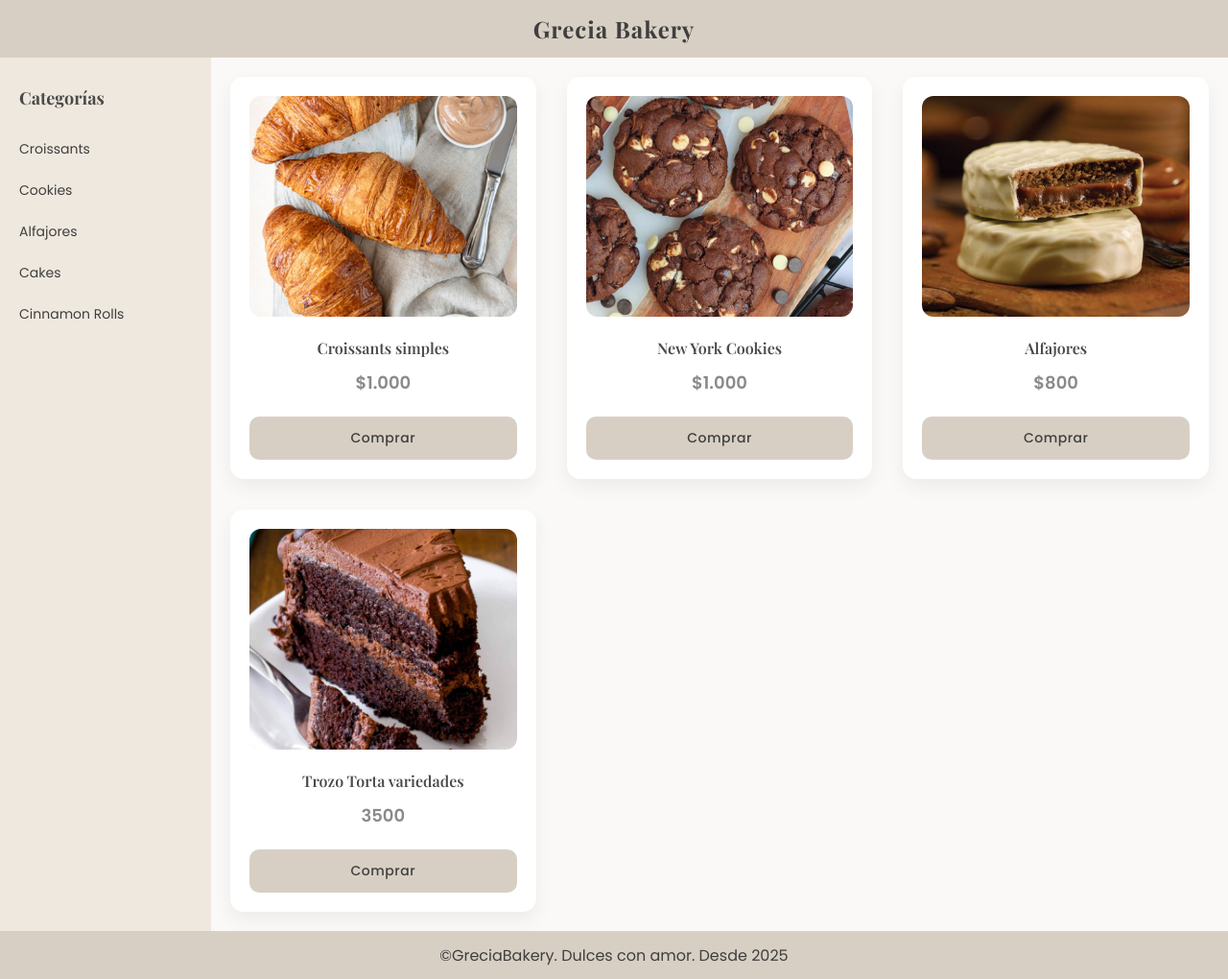
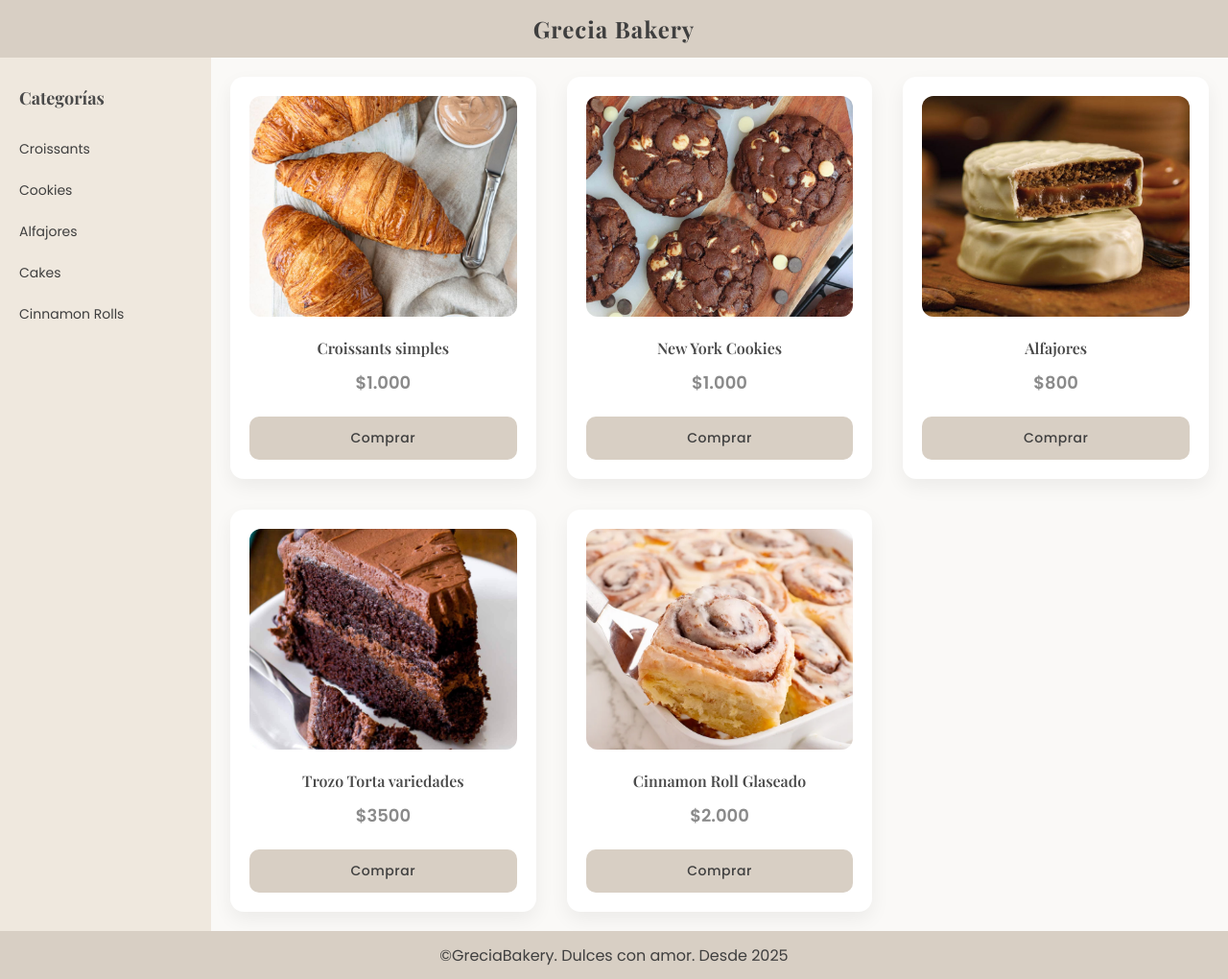
Before and after one commit to Alexandrailp/Grid, a plain HTML site: page index.html in a window 1280 px wide. Shown: the whole page at 96% size. Drawn offline with nearby package versions, Linux system fonts and the light colour scheme.

Commit message:
detalles finales

```diff
--- a/index.html
+++ b/index.html
@@ -1,11 +1,11 @@
 <!DOCTYPE html>
 <html lang="es">
 <head>
-  <meta charset="UTF-8" />
-  <meta name="viewport" content="width=device-width, initial-scale=1.0" />
-  <title>Grecia Bakery</title>
-  <link rel="stylesheet" href="assets/css/style.css">
-  <link rel="preconnect" href="https://fonts.googleapis.com">
+    <meta charset="UTF-8" />
+    <meta name="viewport" content="width=device-width, initial-scale=1.0" />
+    <title>Grecia Bakery</title>
+    <link rel="stylesheet" href="assets/css/style.css">
+    <link rel="preconnect" href="https://fonts.googleapis.com">
     <link rel="preconnect" href="https://fonts.gstatic.com" crossorigin>
     <link href="https://fonts.googleapis.com/css2?family=Playfair+Display:wght@500;600;700&family=Poppins:wght@400;500;600&display=swap" rel="stylesheet">
 </head>
@@ -41,7 +41,13 @@
         <div class="card">
             <img src="assets/img/cake.jpk.jpg" alt="Torta">
             <h4>Trozo Torta variedades</h4>
-            <p class="price">3500</p>
+            <p class="price">$3500</p>
+            <button>Comprar</button>
+        </div>
+        <div class="card">
+            <img src="assets/img/cinnamon.jpg" alt="pastel">
+            <h4>Cinnamon Roll Glaseado</h4>
+            <p class="price">$2.000</p>
             <button>Comprar</button>
         </div>
     </main>
```
